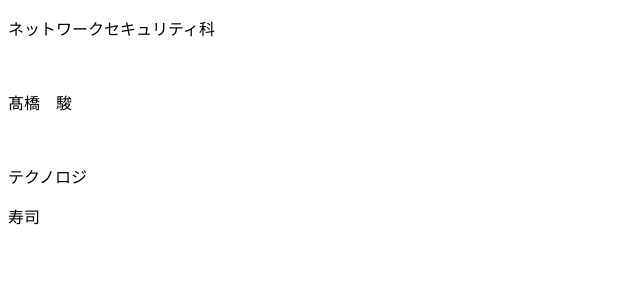
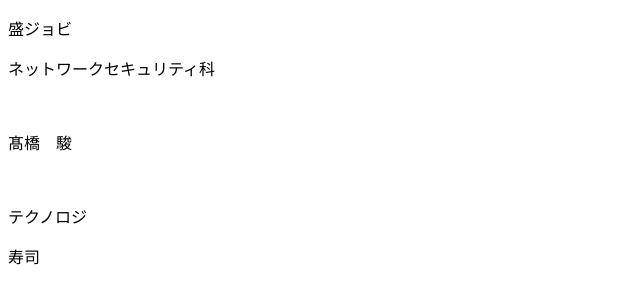
Before and after one commit to yoshioka0325/branch-test, a plain HTML site: page profile_C.html in a window 1280 px wide. Shown: the whole page, without its empty margins (0-640 px from the left). Drawn offline with Linux system fonts and the light colour scheme.

Commit message:
学校名を追記

```diff
--- a/profile_C.html
+++ b/profile_C.html
@@ -5,6 +5,7 @@
    <title>Document</title>
 </head>
 <body>
+	<p>盛ジョビ</p>
 	<p>ネットワークセキュリティ科</p><br>
 	<p>髙橋　駿</p><br>
 	<p>テクノロジ</p>
```
